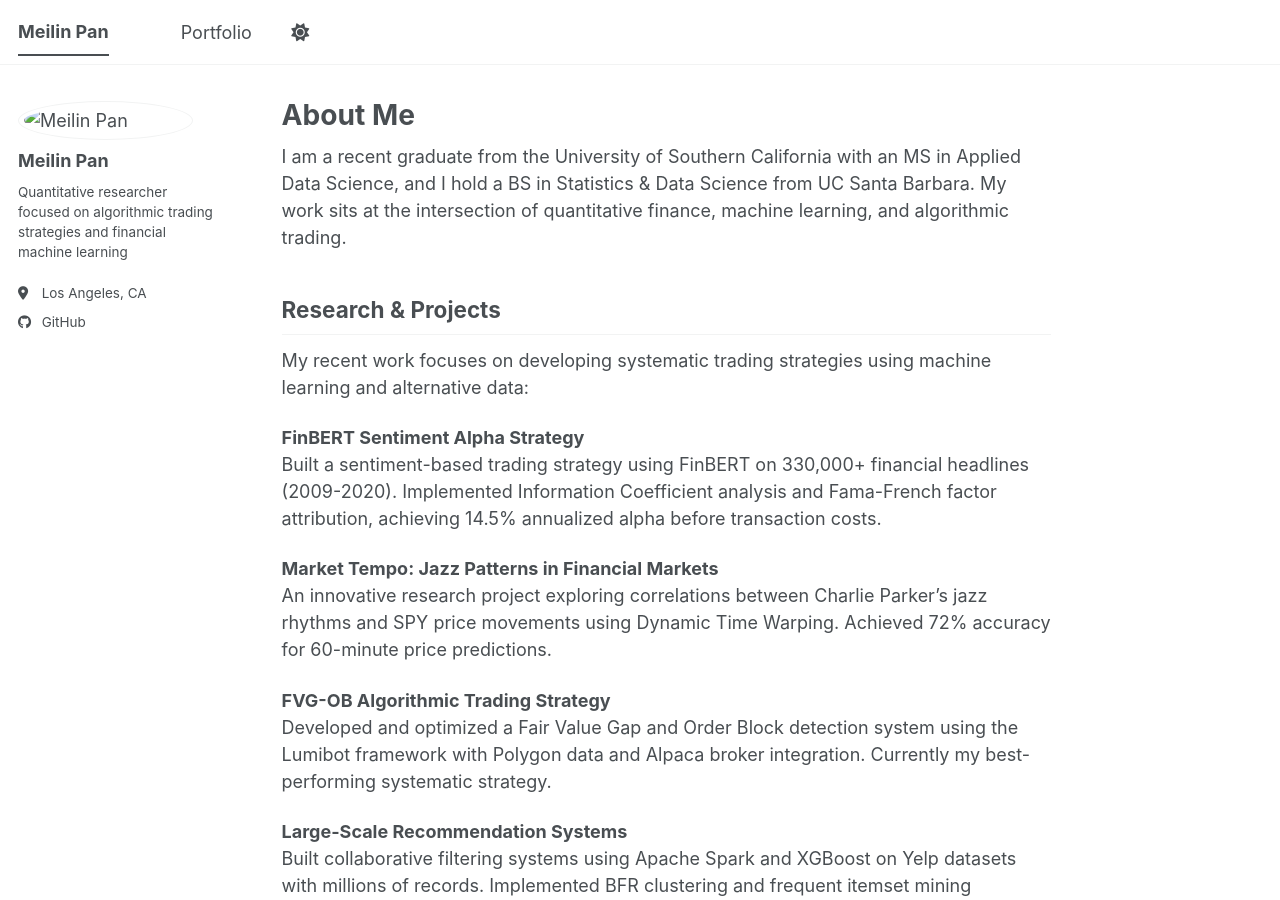
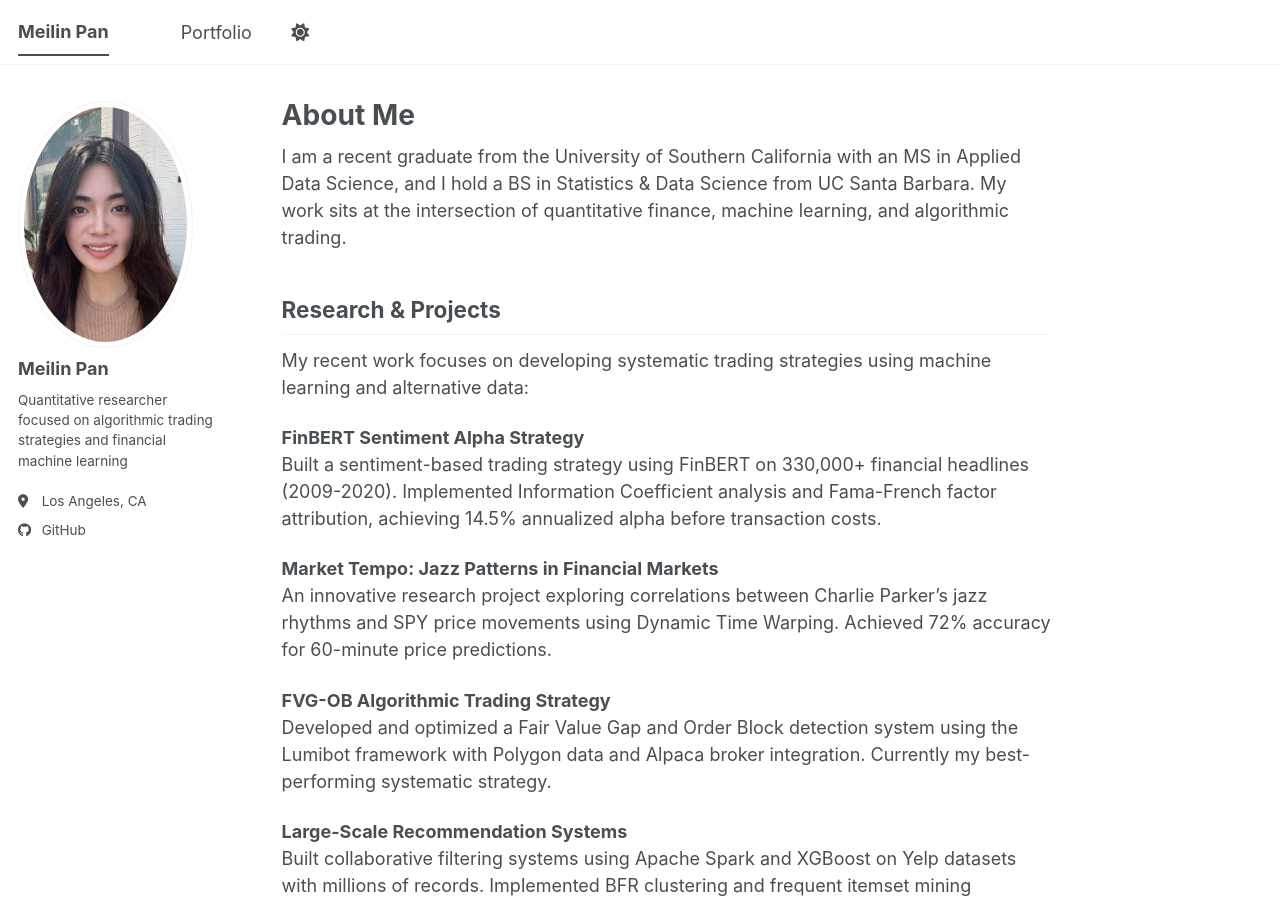
Before and after one commit to MeilinP/MP, a Jekyll site: the page built from _pages/about.md, in a window 1280 px wide and 900 px high. Built offline with Jekyll 4.4.1, drawn with Linux system fonts in a browser that asks for light colours; a script bundle is joined from its source files by our own code; library files that are not in the unit come from our copies.

Commit message:
Update _config.yml

```diff
--- a/_config.yml
+++ b/_config.yml
@@ -11,7 +11,7 @@ repository               : "MeilinP/MP"
 # Site Author
 author:
   name             : "Meilin Pan"
-  avatar           : "/MP/images/IMG_7123.JPG"
+  avatar           : "https://MeilinP.github.io/MP/images/IMG_7123.JPG"
   bio              : "Quantitative researcher focused on algorithmic trading strategies and financial machine learning"
   location         : "Los Angeles, CA"
   employer         :
```
